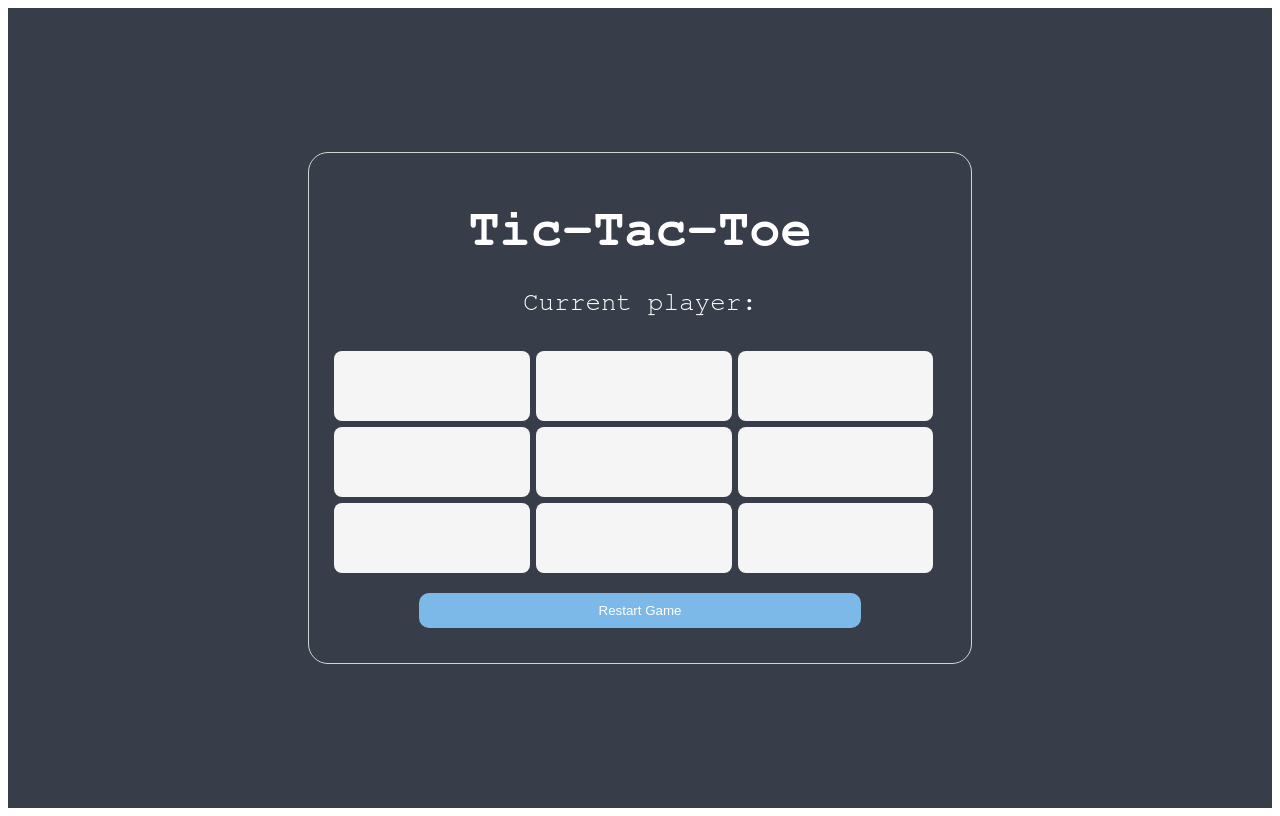
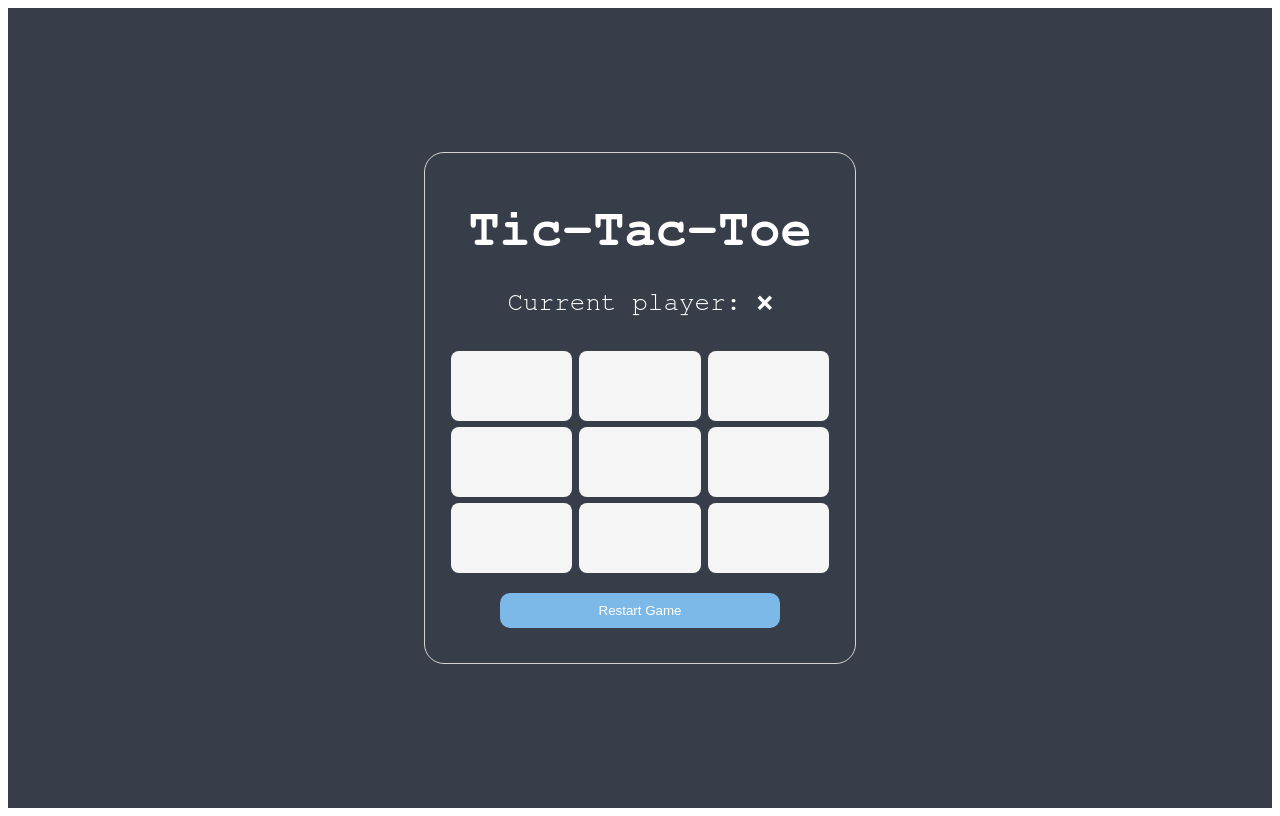
Before and after one commit to monokkai/Tic-Tac-Toe, a React (Create React App) app: page / in a window 1280 px wide. Built offline with nearby package versions, Linux system fonts and the light colour scheme.

Commit message:
Added logic of X and O turns to win or draw!

```diff
--- a/src/components/Field.jsx
+++ b/src/components/Field.jsx
@@ -1,6 +1,5 @@
+import FieldsArray from "./FieldsArray";
 import React from "react";
-import styled from "styled-components";
-import FieldsArray from "./FieldsArray";
 
 const PlayerField = ({ children }) => {
   return (
@@ -11,7 +10,6 @@ const PlayerField = ({ children }) => {
         flexWrap: "wrap",
         display: "flex",
         flexDirection: "row",
-        flexWrap: "wrap",
         gap: "6px",
         alignItems: "center",
         textAlign: "center",
@@ -22,10 +20,10 @@ const PlayerField = ({ children }) => {
   );
 };
 
-const Field = (props) => {
+const Field = ({ board, handleCellClick }) => {
   return (
     <PlayerField>
-      <FieldsArray />
+      <FieldsArray board={board} handleCellClick={handleCellClick} />
     </PlayerField>
   );
 };
--- a/src/components/FieldsArray.jsx
+++ b/src/components/FieldsArray.jsx
@@ -4,7 +4,7 @@ import styled from "styled-components";
 const StyledCell = styled.div`
   border: 0;
   border-radius: 8px;
-  background-color:rgb(245, 245, 245);
+  background-color: rgb(245, 245, 245);
   transition: all 0.3s ease-in-out;
   scale: 1;
   display: grid;
@@ -14,14 +14,14 @@ const StyledCell = styled.div`
   height: 70px;
   cursor: pointer;
   align-items: center;
-  marign: 0 auto;
+  margin: 0 auto;
 
   &:hover {
     scale: 1.05;
   }
 `;
 
-const FieldsArray = () => {
+const FieldsArray = ({ board, handleCellClick }) => {
   return (
     <div
       style={{
@@ -29,40 +29,17 @@ const FieldsArray = () => {
         flexWrap: "wrap",
         display: "flex",
         flexDirection: "row",
-        flexWrap: "wrap",
         gap: "6px",
         width: "100%",
         alignItems: "center",
         textAlign: "center",
       }}
     >
-      <StyledCell>
-        <div>&nbsp;</div>
-      </StyledCell>
-      <StyledCell>
-        <div>&nbsp;</div>
-      </StyledCell>
-      <StyledCell>
-        <div>&nbsp;</div>
-      </StyledCell>
-      <StyledCell>
-        <div>&nbsp;</div>
-      </StyledCell>
-      <StyledCell>
-        <div>&nbsp;</div>
-      </StyledCell>
-      <StyledCell>
-        <div>&nbsp;</div>
-      </StyledCell>
-      <StyledCell>
-        <div>&nbsp;</div>
-      </StyledCell>
-      <StyledCell>
-        <div>&nbsp;</div>
-      </StyledCell>
-      <StyledCell>
-        <div>&nbsp;</div>
-      </StyledCell>
+      {board.map((cell, index) => (
+        <StyledCell key={index} onClick={() => handleCellClick(index)}>
+          <div>{cell}</div>
+        </StyledCell>
+      ))}
     </div>
   );
 };
--- a/src/components/Quarter.jsx
+++ b/src/components/Quarter.jsx
@@ -1,4 +1,4 @@
-import React from "react";
+import React, { useState } from "react";
 import Field from "./Field";
 import FinalizeButton from "./FinalizeButton";
 
@@ -13,7 +13,7 @@ const QuarterSquare = ({ children }) => {
         transition: "all 0.3s ease-in-out",
         scale: 1,
         boxShadow: "1px solid gray",
-        width: "50%",
+        width: "400px",
         margin: "0 auto",
         fontFamily: "FreeMono, monospace",
         textAlign: "center",
@@ -25,15 +25,69 @@ const QuarterSquare = ({ children }) => {
   );
 };
 
-const Quarter = (props) => {
+const Quarter = () => {
+  const [board, setBoard] = useState(Array(9).fill(null));
+  //Всегда начинают ❌ поэтому изначально они будут ходить
+  const [player, setPlayer] = useState("❌");
+  const [winner, setWinner] = useState(null);
+  const [isDraw, setIsDraw] = useState(false);
+
+  //На сайте у них было расписано как они определяют эти поля для выигрыша
+  const checkWinner = (board) => {
+    const winPatterns = [
+      [0, 1, 2],
+      [3, 4, 5],
+      [6, 7, 8],
+      [0, 3, 6],
+      [1, 4, 7],
+      [2, 5, 8],
+      [0, 4, 8],
+      [2, 4, 6],
+    ];
+
+    for (let pattern of winPatterns) {
+      const [a, b, c] = pattern;
+      if (board[a] && board[a] === board[b] && board[a] === board[c]) {
+        return board[a];
+      }
+    }
+    return null;
+  };
+
+  const handleCellClick = (index) => {
+    if (board[index] || winner) return;
+
+    const newBoard = [...board];
+    newBoard[index] = player;
+    setBoard(newBoard);
+
+    const newWinner = checkWinner(newBoard);
+    if (newWinner) {
+      setWinner(newWinner);
+    } else if (newBoard.every((cell) => cell !== null)) {
+      setIsDraw(true);
+    } else {
+      setPlayer(player === "❌" ? "⭕️" : "❌");
+    }
+  };
+
+  const restartGame = () => {
+    setBoard(Array(9).fill(""));
+    setPlayer("❌");
+    setWinner(null);
+    setIsDraw(false);
+  };
+
   return (
     <QuarterSquare>
       <div>
         <h1>Tic-Tac-Toe</h1>
-        <p>Current player: {props.player}</p>
-        <Field />
+        <p>Current player: {player}</p>
+        <Field board={board} handleCellClick={handleCellClick} />
+        {winner && <p>Winner: {winner}</p>}
+        {isDraw && <p>It's a draw!</p>}
       </div>
-      <FinalizeButton />
+      <FinalizeButton onClick={restartGame} />
     </QuarterSquare>
   );
 };
```
Also changed, not shown: src/components/RestartButton.jsx (deleted), 1 other file (tests, documents, lock files or other folders).
